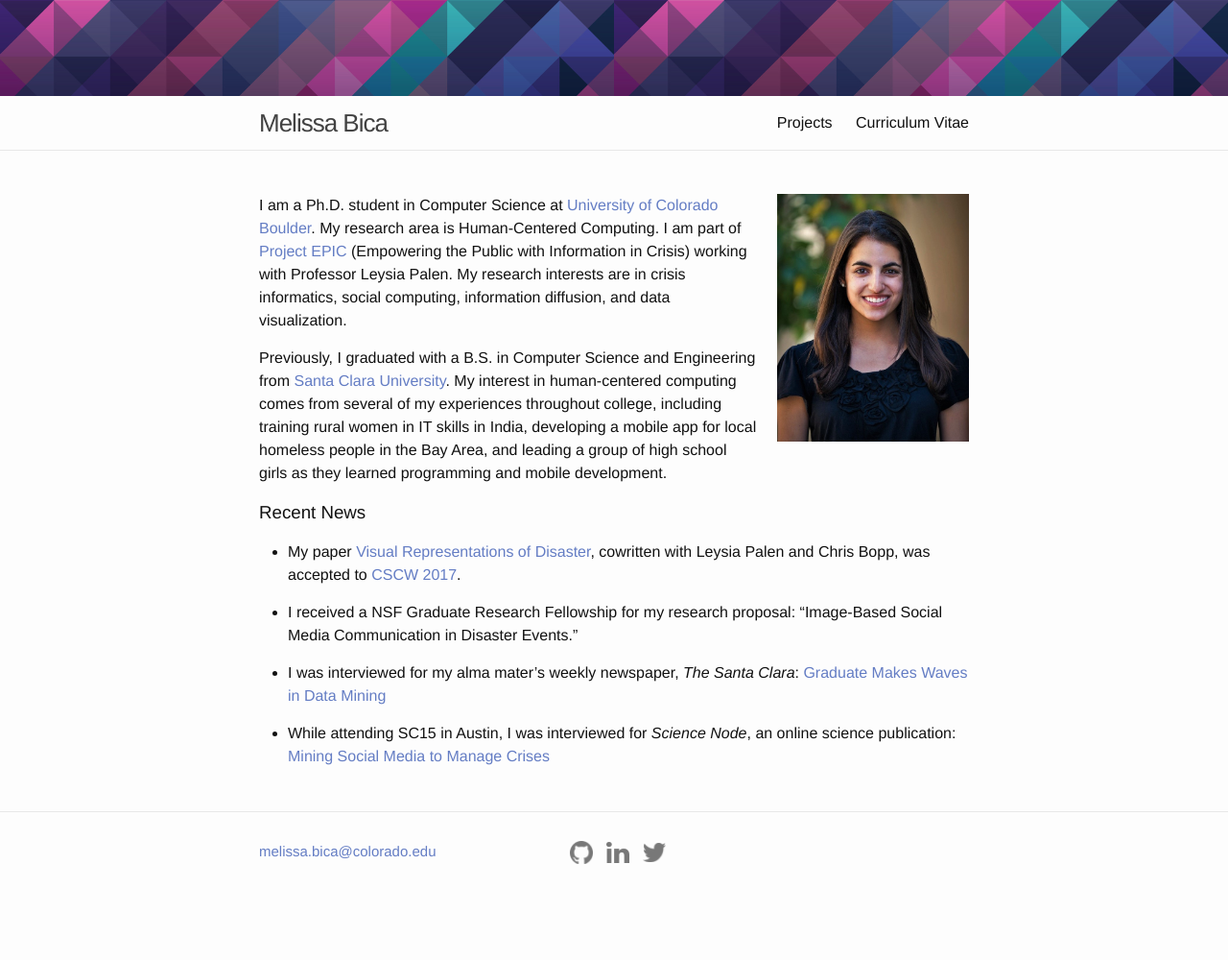
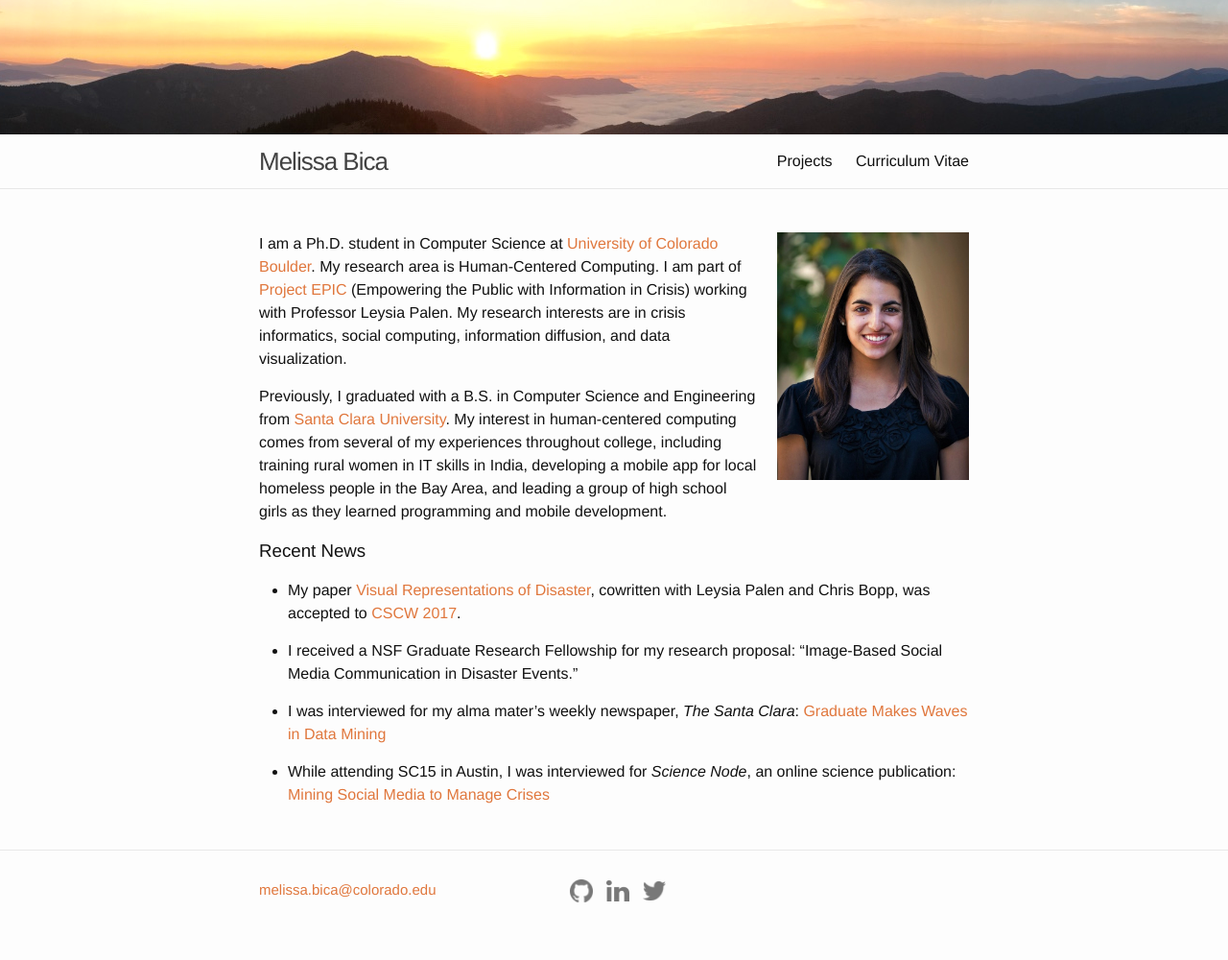
Before and after one commit to melissabica/melissabica.github.io, a Jekyll site: the page built from index.md, in a window 1280 px wide. Shown: the whole page at 96% size. Built offline with Jekyll 4.4.1, drawn with Linux system fonts in a browser that asks for light colours; nearby versions of some CDN libraries; comment, search, counter and statistics services are not loaded; before the commit the page ends 960 px from its top, so only the background shows below that.

Commit message:
restyling with mountains

```diff
--- a/_sass/_base.scss
+++ b/_sass/_base.scss
@@ -89,7 +89,7 @@ h1, h2, h3, h4, h5, h6 {
  * Links
  */
 a {
-    color: $border4-blue;
+    color: $bright-orange-color;
     text-decoration: none;
 
     &:visited {
--- a/css/styles.css
+++ b/css/styles.css
@@ -10,10 +10,17 @@
     background-size: 100%;
     height: 80px;
 */
-    background-image: url("../assets/border4.png");
-    background-size: 50%;
+    /*background-image: url("../assets/border4.png");*/
+    background-image: url("../assets/mountains.jpg");
+    /*background-size: 75%;*/
     background-repeat: repeat;
-    height: 100px;
+    height: 140px;
+
+    /* Create the parallax scrolling effect */
+    background-attachment: fixed;
+    background-position: center -90px;
+    /*background-repeat: no-repeat;*/
+    /*background-size: cover;*/
 }
 
 a.social-media {
```
Also changed, not shown: assets/mountains.jpg (added).
